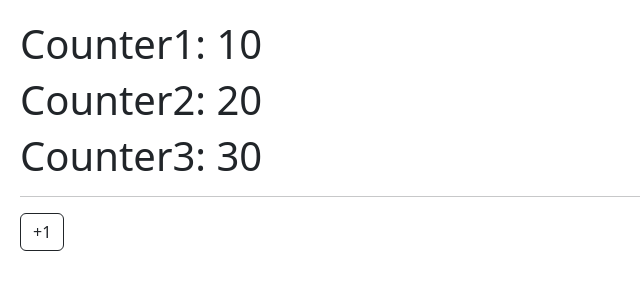
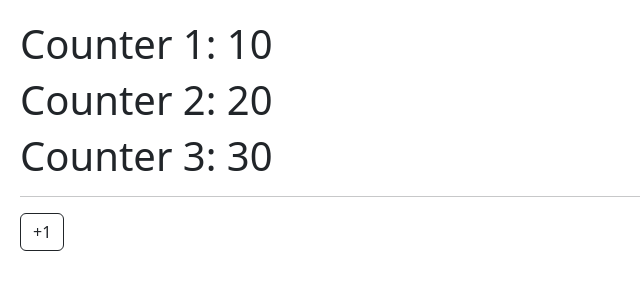
Before and after one commit to Overdmg/05-hook-app, a React (Vite) app: page / in a window 1280 px wide. Shown: the top 300 px of the page, without its empty margins (0-640 px from the left). Built offline with nearby package versions, Linux system fonts and the light colour scheme.

Commit message:
Update CounterApp.jsx
resolucion

```diff
--- a/src/01-useState/CounterApp.jsx
+++ b/src/01-useState/CounterApp.jsx
@@ -12,18 +12,19 @@ export const CounterApp = () => {
 
     return (
         <>
-            <h1>Counter1: { counter1 } </h1>
-            <h1>Counter2: { counter2 } </h1>
-            <h1>Counter3: { counter3 } </h1>
+            <h1>Counter 1: { counter1 } </h1>
+            <h1>Counter 2: { counter2 } </h1>
+            <h1>Counter 3: { counter3 } </h1>
 
             <hr />
 
             <button
                 className= "btn btn-outline-dark"
                 onClick={
-                    ()=> setCounter( counter1 +1 )
+                    ()=> setCounter({counter1:counter1+1, counter2, counter3} )
                  }>+1</button>
 
         </>
+
   )
 }
```
